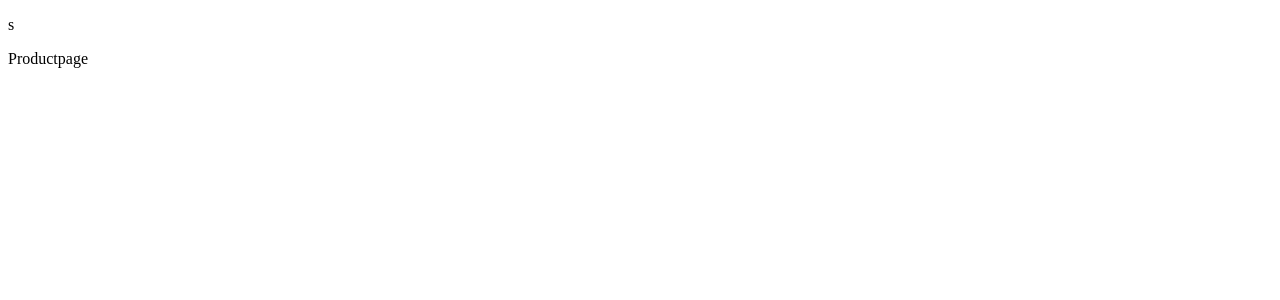
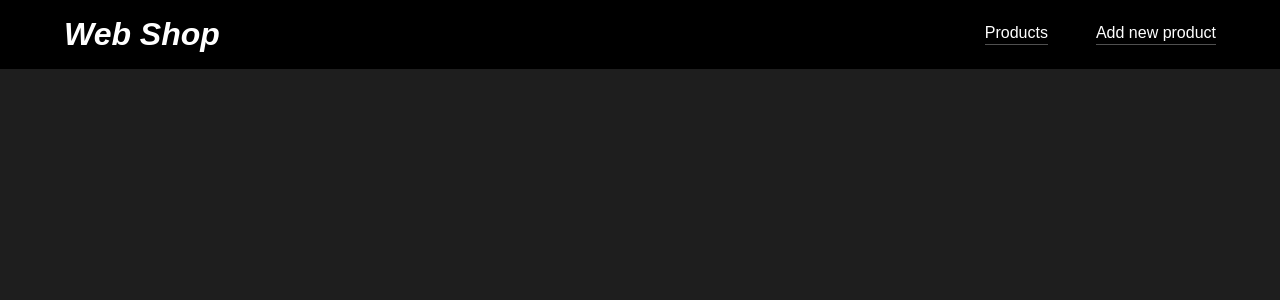
Before and after one commit to Gadza03/Internship-15-WebStore, a React (Vite) app in the folder WebStore/: page / in a window 1280 px wide. Shown: the top 300 px of the page. Built offline with nearby package versions, Linux system fonts and the light colour scheme; no server answers.

Commit message:
Create nav bar

```diff
--- a/WebStore/src/App.tsx
+++ b/WebStore/src/App.tsx
@@ -1,5 +1,6 @@
-import { BrowserRouter, useNavigate } from "react-router";
+import { BrowserRouter } from "react-router";
 import Router from "./Router";
+import "./styles/index.css";
 function App() {
   return (
     <BrowserRouter>
--- a/WebStore/src/layouts/Navbar.tsx
+++ b/WebStore/src/layouts/Navbar.tsx
@@ -1,7 +1,25 @@
+import { useNavigate } from "react-router";
+import c from "../styles/modules/nav.module.css";
+import { paths } from "../path";
+
 export default function Navbar() {
+  const navigate = useNavigate();
+  const handleNavigateToProducts = () => {
+    navigate(paths.products);
+  };
+
+  const handleNavigateToAddNewProduct = () => {
+    navigate(paths.addNewProduct);
+  };
   return (
-    <div>
-      <p>s</p>
-    </div>
+    <nav>
+      <h1 className={c.logo} onClick={handleNavigateToProducts}>
+        Web Shop
+      </h1>
+      <ul className={c.navLinks}>
+        <li onClick={handleNavigateToProducts}>Products</li>
+        <li onClick={handleNavigateToAddNewProduct}>Add new product</li>
+      </ul>
+    </nav>
   );
 }
--- a/WebStore/src/pages/AddProductPage.tsx
+++ b/WebStore/src/pages/AddProductPage.tsx
@@ -1,5 +1,3 @@
-import { useNavigate } from "react-router";
-
 export default function AddProductPage() {
   return (
     <div>
--- a/WebStore/src/pages/ProductsPage.tsx
+++ b/WebStore/src/pages/ProductsPage.tsx
@@ -1,7 +1,22 @@
+import { useEffect, useState } from "react";
 import { useNavigate } from "react-router";
+import { Product } from "../types/Product";
+import { fetchProducts } from "../api";
 
 export default function ProductPage() {
+  const [products, setProducts] = useState<Product[]>([]);
   const navigate = useNavigate();
+
+  useEffect(() => {
+    const fetchData = async () => {
+      const response = await fetchProducts();
+      const data = await response;
+      setProducts(data);
+      console.log(data);
+    };
+
+    fetchData();
+  }, []);
 
   const changeOnSingle = (id: number) => {
     navigate(`product/${id}`);
--- /dev/null
+++ b/WebStore/src/path.ts
@@ -0,0 +1,5 @@
+export const paths = {
+  products: "/",
+  singleProduct: (id: number) => `/product/${id}`,
+  addNewProduct: "/add",
+};
--- /dev/null
+++ b/WebStore/src/styles/index.css
@@ -0,0 +1,26 @@
+* {
+  margin: 0;
+  padding: 0;
+  box-sizing: border-box;
+}
+
+:root {
+  font-family: Arial, Helvetica, sans-serif;
+
+  --background-color: #1e1e1e;
+
+  --white: #ffffff;
+  --white-50: #ffffff50;
+}
+
+body {
+  background-color: var(--background-color);
+  color: var(--white);
+  font-size: 1rem;
+}
+
+.container {
+  max-width: 1200px;
+  padding-inline: 2rem;
+  margin: 0 auto;
+}
--- /dev/null
+++ b/WebStore/src/styles/modules/nav.module.css
@@ -0,0 +1,28 @@
+.logo {
+  cursor: pointer;
+  font-size: 2rem;
+  font-style: italic;
+}
+
+nav {
+  display: flex;
+  justify-content: space-between;
+  background-color: black;
+  align-items: center;
+  padding: 1rem 4rem;
+  width: 100%;
+  top: 0;
+  position: fixed;
+}
+
+.navLinks {
+  display: flex;
+  gap: 3rem;
+  list-style: none;
+  cursor: pointer;
+}
+
+.navLinks li {
+  padding-bottom: 2px;
+  border-bottom: 1px solid var(--white-50);
+}
```
